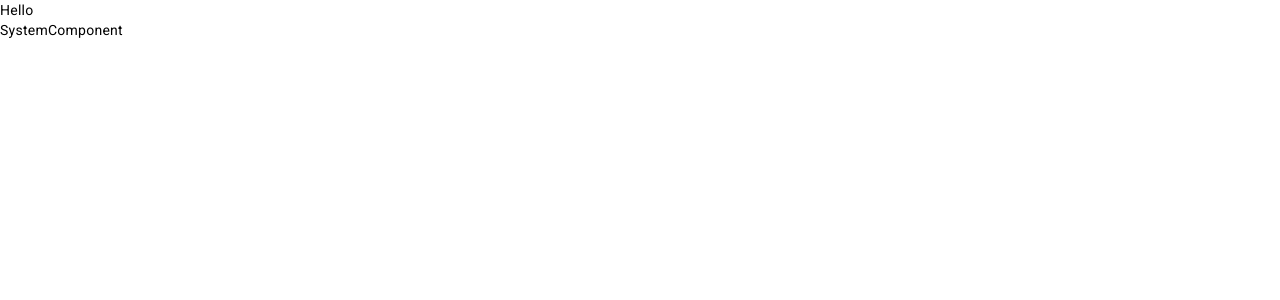
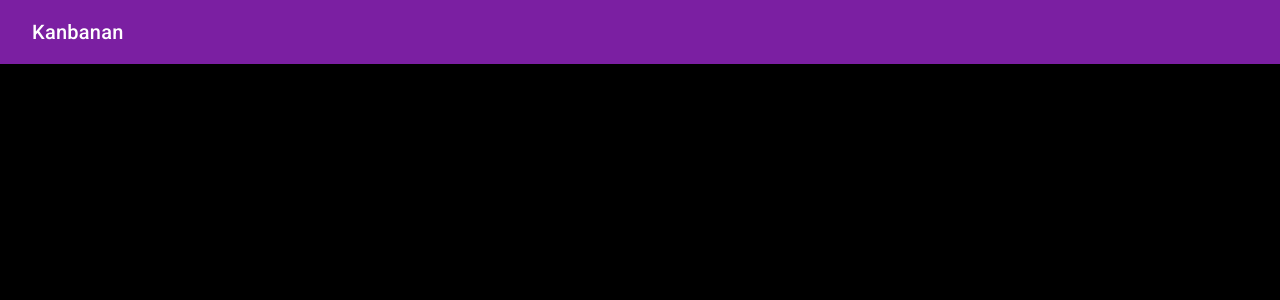
Before and after one commit to Evgenii2104/Kanbanan, an Angular app: page /system in a window 1280 px wide. Shown: the top 300 px of the page. Built offline with nearby package versions, Linux system fonts and the light colour scheme.

Commit message:
добовление хедера

```diff
--- a/src/app/app.component.html
+++ b/src/app/app.component.html
@@ -1,2 +1,2 @@
-<div>Hello</div>
+
 <router-outlet></router-outlet>
--- a/src/app/system/system.component.html
+++ b/src/app/system/system.component.html
@@ -1 +1,10 @@
-<div>SystemComponent</div>
+<div class="header">
+  <mat-toolbar color="primary">
+  <mat-toolbar-row>
+    <span>Kanbanan</span>
+  </mat-toolbar-row>
+</mat-toolbar>
+</div>
+
+
+<div class="container">SystemComponent</div>
--- a/src/app/system/system.component.scss
+++ b/src/app/system/system.component.scss
@@ -0,0 +1,9 @@
+.mat-toolbar {
+  height: 56px;
+  padding: 4px 16px;
+}
+.container {
+  background-color: black;
+  width: 100%;
+  height:100%
+}
--- a/src/app/system/system.module.ts
+++ b/src/app/system/system.module.ts
@@ -2,11 +2,15 @@ import {CommonModule} from "@angular/common";
 import {NgModule} from "@angular/core";
 import {SystemComponent} from "./system.component";
 import {SystemRoutingModule} from "./system-routing.module";
+import {MatIconModule} from "@angular/material/icon";
+import {MatToolbarModule} from "@angular/material/toolbar";
 
 @NgModule({
   imports: [
     CommonModule,
-    SystemRoutingModule
+    SystemRoutingModule,
+    MatToolbarModule,
+    MatIconModule
   ],
   declarations: [
     SystemComponent
```
